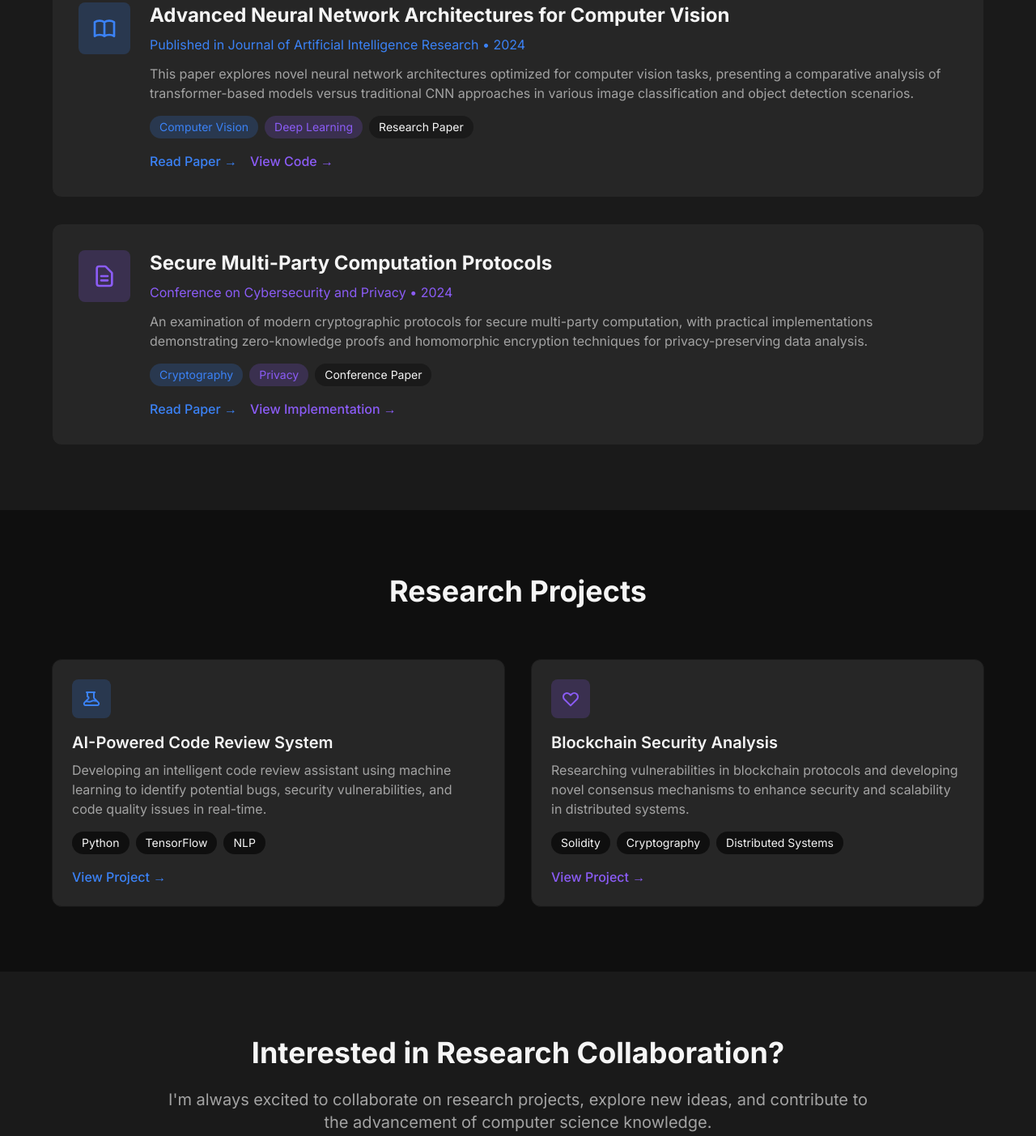
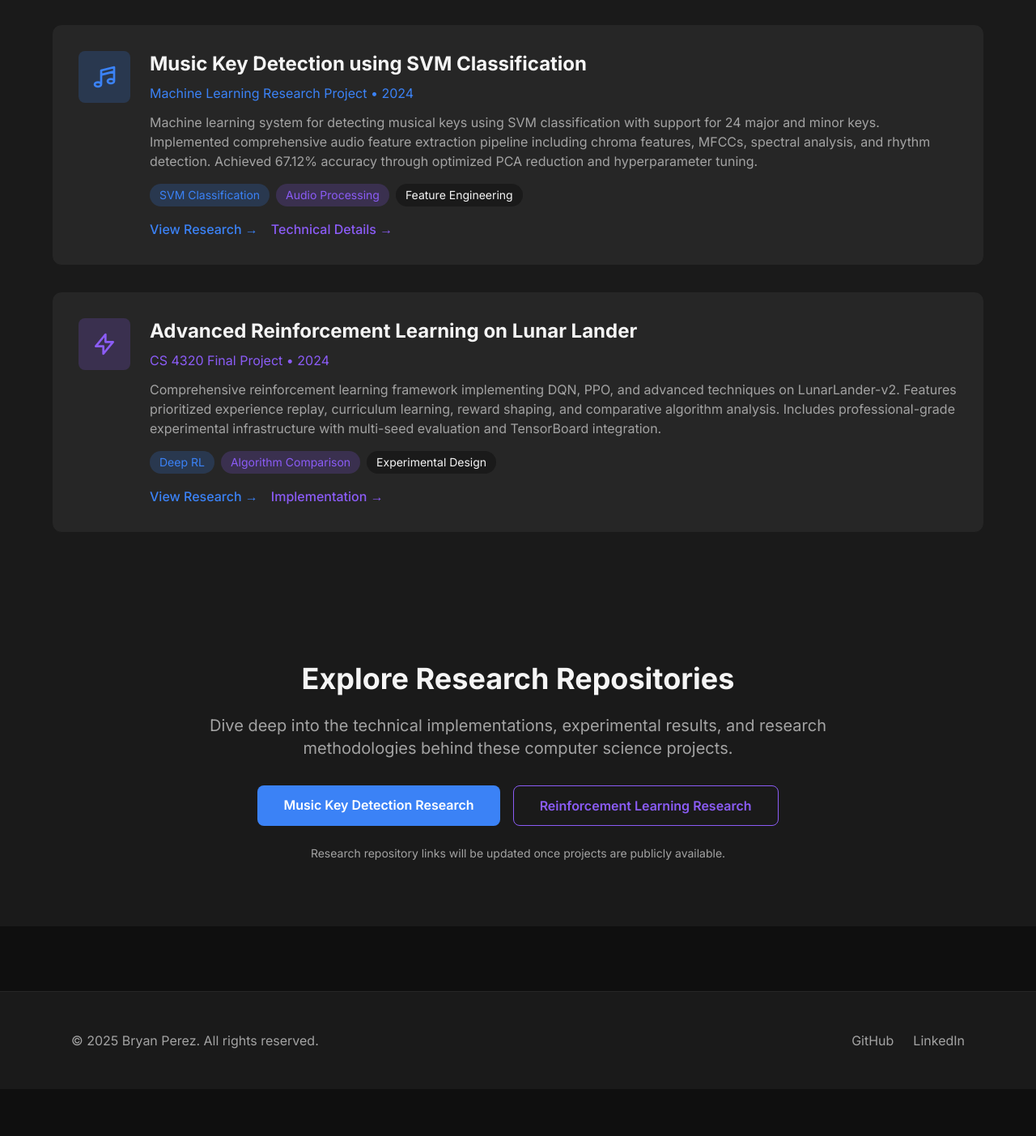
Before and after one commit to BryanPMX/Professional_Portfolio, an Astro site: page /research in a window 1280 px wide. Shown: the part 1188-2591 px from the top of the page at 81% size. After the commit the page ends 2533 px from the top, so only its background shows below. Built offline with nearby package versions, Linux system fonts and the light colour scheme; Astro itself is replaced by a stand-in of ours.

Commit message:
Implement research section with actual research projects
- Add Music Key Detection research project (SVM classification for musical keys)
- Add Advanced Reinforcement Learning research project (DQN, PPO on Lunar Lander)
- Update research areas to reflect actual research domains
- Include detailed technical descriptions and methodologies
- Add proper research project categorization and tags
- Update call-to-action to focus on research repositories
- Maintain professional presentation with technical depth

```diff
--- a/src/pages/research.astro
+++ b/src/pages/research.astro
@@ -34,12 +34,12 @@ import Layout from '../layouts/Layout.astro';
                 <path stroke-linecap="round" stroke-linejoin="round" stroke-width="2" d="M9.663 17h4.673M12 3v1m6.364 1.636l-.707.707M21 12h-1M4 12H3m3.343-5.657l-.707-.707m2.828 9.9a5 5 0 117.072 0l-.548.547A3.374 3.374 0 0014 18.469V19a2 2 0 11-4 0v-.531c0-.895-.356-1.754-.988-2.386l-.548-.547z"/>
               </svg>
             </div>
-            <h3 class="text-xl font-semibold mb-2">Artificial Intelligence</h3>
-            <p class="text-dark-text-secondary mb-4">Exploring machine learning algorithms, neural networks, and AI applications in real-world scenarios.</p>
+            <h3 class="text-xl font-semibold mb-2">Machine Learning & AI</h3>
+            <p class="text-dark-text-secondary mb-4">Developing SVM-based music key detection systems and exploring advanced AI algorithms for real-world applications.</p>
             <div class="flex flex-wrap gap-2">
-              <span class="px-3 py-1 bg-dark-bg rounded-full text-sm">Machine Learning</span>
-              <span class="px-3 py-1 bg-dark-bg rounded-full text-sm">Neural Networks</span>
-              <span class="px-3 py-1 bg-dark-bg rounded-full text-sm">Computer Vision</span>
+              <span class="px-3 py-1 bg-dark-bg rounded-full text-sm">SVM Classification</span>
+              <span class="px-3 py-1 bg-dark-bg rounded-full text-sm">Music Information Retrieval</span>
+              <span class="px-3 py-1 bg-dark-bg rounded-full text-sm">Feature Engineering</span>
             </div>
           </div>
 
@@ -47,15 +47,15 @@ import Layout from '../layouts/Layout.astro';
           <div class="bg-dark-card p-6 rounded-xl border border-dark-surface hover:border-accent-purple/50 transition-all duration-200 hover:scale-105">
             <div class="w-12 h-12 bg-accent-purple/20 rounded-lg flex items-center justify-center mb-4">
               <svg class="w-6 h-6 text-accent-purple" fill="none" stroke="currentColor" viewBox="0 0 24 24">
-                <path stroke-linecap="round" stroke-linejoin="round" stroke-width="2" d="M9 19v-6a2 2 0 00-2-2H5a2 2 0 00-2 2v6a2 2 0 002 2h2a2 2 0 002-2zm0 0V9a2 2 0 012-2h2a2 2 0 012 2v10m-6 0a2 2 0 002 2h2a2 2 0 002-2m0 0V5a2 2 0 012-2h2a2 2 0 012 2v14a2 2 0 01-2 2h-2a2 2 0 01-2-2z"/>
+                <path stroke-linecap="round" stroke-linejoin="round" stroke-width="2" d="M9.663 17h4.673M12 3v1m6.364 1.636l-.707.707M21 12h-1M4 12H3m3.343-5.657l-.707-.707m2.828 9.9a5 5 0 117.072 0l-.548.547A3.374 3.374 0 0014 18.469V19a2 2 0 11-4 0v-.531c0-.895-.356-1.754-.988-2.386l-.548-.547z"/>
               </svg>
             </div>
-            <h3 class="text-xl font-semibold mb-2">Data Science & Analytics</h3>
-            <p class="text-dark-text-secondary mb-4">Investigating data-driven approaches, statistical modeling, and big data processing techniques.</p>
+            <h3 class="text-xl font-semibold mb-2">Reinforcement Learning</h3>
+            <p class="text-dark-text-secondary mb-4">Implementing advanced RL algorithms including DQN, PPO, and prioritized experience replay on complex environments.</p>
             <div class="flex flex-wrap gap-2">
-              <span class="px-3 py-1 bg-dark-bg rounded-full text-sm">Big Data</span>
-              <span class="px-3 py-1 bg-dark-bg rounded-full text-sm">Statistics</span>
-              <span class="px-3 py-1 bg-dark-bg rounded-full text-sm">Data Mining</span>
+              <span class="px-3 py-1 bg-dark-bg rounded-full text-sm">Deep Q-Networks</span>
+              <span class="px-3 py-1 bg-dark-bg rounded-full text-sm">Policy Optimization</span>
+              <span class="px-3 py-1 bg-dark-bg rounded-full text-sm">Experience Replay</span>
             </div>
           </div>
 
@@ -66,87 +66,87 @@ import Layout from '../layouts/Layout.astro';
                 <path stroke-linecap="round" stroke-linejoin="round" stroke-width="2" d="M12 15v2m-6 4h12a2 2 0 002-2v-6a2 2 0 00-2-2H6a2 2 0 00-2 2v6a2 2 0 002 2zm10-10V7a4 4 0 00-8 0v4h8z"/>
               </svg>
             </div>
-            <h3 class="text-xl font-semibold mb-2">Cybersecurity</h3>
-            <p class="text-dark-text-secondary mb-4">Researching security protocols, encryption methods, and defensive strategies against cyber threats.</p>
+            <h3 class="text-xl font-semibold mb-2">Algorithm Optimization</h3>
+            <p class="text-dark-text-secondary mb-4">Researching performance optimization techniques, curriculum learning, and comparative algorithm analysis.</p>
             <div class="flex flex-wrap gap-2">
-              <span class="px-3 py-1 bg-dark-bg rounded-full text-sm">Cryptography</span>
-              <span class="px-3 py-1 bg-dark-bg rounded-full text-sm">Network Security</span>
-              <span class="px-3 py-1 bg-dark-bg rounded-full text-sm">Ethical Hacking</span>
+              <span class="px-3 py-1 bg-dark-bg rounded-full text-sm">Hyperparameter Tuning</span>
+              <span class="px-3 py-1 bg-dark-bg rounded-full text-sm">Curriculum Learning</span>
+              <span class="px-3 py-1 bg-dark-bg rounded-full text-sm">Performance Benchmarking</span>
             </div>
           </div>
         </div>
       </div>
     </section>
 
-    <!-- Publications & Papers -->
+    <!-- Research Projects -->
     <section class="py-20 px-6 bg-dark-surface">
       <div class="max-w-6xl mx-auto">
-        <h2 class="text-3xl lg:text-4xl font-bold text-center mb-16">Publications & Papers</h2>
+        <h2 class="text-3xl lg:text-4xl font-bold text-center mb-16">Research Projects</h2>
         <div class="space-y-8">
-          <!-- Publication 1 -->
+          <!-- Music Key Detection Research -->
           <div class="bg-dark-card p-8 rounded-xl border border-dark-surface">
             <div class="flex flex-col lg:flex-row lg:items-start gap-6">
               <div class="flex-shrink-0">
                 <div class="w-16 h-16 bg-accent/20 rounded-lg flex items-center justify-center">
                   <svg class="w-8 h-8 text-accent" fill="none" stroke="currentColor" viewBox="0 0 24 24">
-                    <path stroke-linecap="round" stroke-linejoin="round" stroke-width="2" d="M12 6.253v13m0-13C10.832 5.477 9.246 5 7.5 5S4.168 5.477 3 6.253v13C4.168 18.477 5.754 18 7.5 18s3.332.477 4.5 1.253m0-13C13.168 5.477 14.754 5 16.5 5c1.746 0 3.332.477 4.5 1.253v13C19.832 18.477 18.246 18 16.5 18c-1.746 0-3.332.477-4.5 1.253"/>
+                    <path stroke-linecap="round" stroke-linejoin="round" stroke-width="2" d="M9 19V6l12-3v13M9 19c0 1.105-1.343 2-3 2s-3-.895-3-2 1.343-2 3-2 3 .895 3 2zm12-3c0 1.105-1.343 2-3 2s-3-.895-3-2 1.343-2 3-2 3 .895 3 2zM9 10l12-3"/>
                   </svg>
                 </div>
               </div>
               <div class="flex-1">
-                <h3 class="text-2xl font-bold mb-2">Advanced Neural Network Architectures for Computer Vision</h3>
-                <p class="text-accent mb-3">Published in Journal of Artificial Intelligence Research • 2024</p>
+                <h3 class="text-2xl font-bold mb-2">Music Key Detection using SVM Classification</h3>
+                <p class="text-accent mb-3">Machine Learning Research Project • 2024</p>
                 <p class="text-dark-text-secondary mb-4">
-                  This paper explores novel neural network architectures optimized for computer vision tasks,
-                  presenting a comparative analysis of transformer-based models versus traditional CNN approaches
-                  in various image classification and object detection scenarios.
+                  Machine learning system for detecting musical keys using SVM classification with support for 24 major and minor keys.
+                  Implemented comprehensive audio feature extraction pipeline including chroma features, MFCCs, spectral analysis,
+                  and rhythm detection. Achieved 67.12% accuracy through optimized PCA reduction and hyperparameter tuning.
                 </p>
                 <div class="flex flex-wrap gap-2 mb-4">
-                  <span class="px-3 py-1 bg-accent/20 text-accent rounded-full text-sm">Computer Vision</span>
-                  <span class="px-3 py-1 bg-accent-purple/20 text-accent-purple rounded-full text-sm">Deep Learning</span>
-                  <span class="px-3 py-1 bg-dark-surface text-dark-text rounded-full text-sm">Research Paper</span>
+                  <span class="px-3 py-1 bg-accent/20 text-accent rounded-full text-sm">SVM Classification</span>
+                  <span class="px-3 py-1 bg-accent-purple/20 text-accent-purple rounded-full text-sm">Audio Processing</span>
+                  <span class="px-3 py-1 bg-dark-surface text-dark-text rounded-full text-sm">Feature Engineering</span>
                 </div>
                 <div class="flex gap-4">
                   <a href="#" class="text-accent hover:text-accent-hover transition-colors font-medium">
-                    Read Paper →
+                    View Research →
                   </a>
                   <a href="#" class="text-accent-purple hover:text-accent-purple-hover transition-colors font-medium">
-                    View Code →
+                    Technical Details →
                   </a>
                 </div>
               </div>
             </div>
           </div>
 
-          <!-- Publication 2 -->
+          <!-- Reinforcement Learning Research -->
           <div class="bg-dark-card p-8 rounded-xl border border-dark-surface">
             <div class="flex flex-col lg:flex-row lg:items-start gap-6">
               <div class="flex-shrink-0">
                 <div class="w-16 h-16 bg-accent-purple/20 rounded-lg flex items-center justify-center">
                   <svg class="w-8 h-8 text-accent-purple" fill="none" stroke="currentColor" viewBox="0 0 24 24">
-                    <path stroke-linecap="round" stroke-linejoin="round" stroke-width="2" d="M9 12h6m-6 4h6m2 5H7a2 2 0 01-2-2V5a2 2 0 012-2h5.586a1 1 0 01.707.293l5.414 5.414a1 1 0 01.293.707V19a2 2 0 01-2 2z"/>
+                    <path stroke-linecap="round" stroke-linejoin="round" stroke-width="2" d="M13 10V3L4 14h7v7l9-11h-7z"/>
                   </svg>
                 </div>
               </div>
               <div class="flex-1">
-                <h3 class="text-2xl font-bold mb-2">Secure Multi-Party Computation Protocols</h3>
-                <p class="text-accent-purple mb-3">Conference on Cybersecurity and Privacy • 2024</p>
+                <h3 class="text-2xl font-bold mb-2">Advanced Reinforcement Learning on Lunar Lander</h3>
+                <p class="text-accent-purple mb-3">CS 4320 Final Project • 2024</p>
                 <p class="text-dark-text-secondary mb-4">
-                  An examination of modern cryptographic protocols for secure multi-party computation,
-                  with practical implementations demonstrating zero-knowledge proofs and homomorphic
-                  encryption techniques for privacy-preserving data analysis.
+                  Comprehensive reinforcement learning framework implementing DQN, PPO, and advanced techniques on LunarLander-v2.
+                  Features prioritized experience replay, curriculum learning, reward shaping, and comparative algorithm analysis.
+                  Includes professional-grade experimental infrastructure with multi-seed evaluation and TensorBoard integration.
                 </p>
                 <div class="flex flex-wrap gap-2 mb-4">
-                  <span class="px-3 py-1 bg-accent/20 text-accent rounded-full text-sm">Cryptography</span>
-                  <span class="px-3 py-1 bg-accent-purple/20 text-accent-purple rounded-full text-sm">Privacy</span>
-                  <span class="px-3 py-1 bg-dark-surface text-dark-text rounded-full text-sm">Conference Paper</span>
+                  <span class="px-3 py-1 bg-accent/20 text-accent rounded-full text-sm">Deep RL</span>
+                  <span class="px-3 py-1 bg-accent-purple/20 text-accent-purple rounded-full text-sm">Algorithm Comparison</span>
+                  <span class="px-3 py-1 bg-dark-surface text-dark-text rounded-full text-sm">Experimental Design</span>
                 </div>
                 <div class="flex gap-4">
                   <a href="#" class="text-accent hover:text-accent-hover transition-colors font-medium">
-                    Read Paper →
+                    View Research →
                   </a>
                   <a href="#" class="text-accent-purple hover:text-accent-purple-hover transition-colors font-medium">
-                    View Implementation →
+                    Implementation →
                   </a>
                 </div>
               </div>
@@ -156,81 +156,34 @@ import Layout from '../layouts/Layout.astro';
       </div>
     </section>
 
-    <!-- Research Projects -->
-    <section class="py-20 px-6">
-      <div class="max-w-6xl mx-auto">
-        <h2 class="text-3xl lg:text-4xl font-bold text-center mb-16">Research Projects</h2>
-        <div class="grid grid-cols-1 md:grid-cols-2 gap-8">
-          <!-- Research Project 1 -->
-          <div class="bg-dark-card p-6 rounded-xl border border-dark-surface hover:border-accent/50 transition-all duration-200 hover:scale-105">
-            <div class="w-12 h-12 bg-accent/20 rounded-lg flex items-center justify-center mb-4">
-              <svg class="w-6 h-6 text-accent" fill="none" stroke="currentColor" viewBox="0 0 24 24">
-                <path stroke-linecap="round" stroke-linejoin="round" stroke-width="2" d="M19.428 15.428a2 2 0 00-1.022-.547l-2.387-.477a6 6 0 00-3.86.517l-.318.158a6 6 0 01-3.86.517L6.05 15.21a2 2 0 00-1.806.547M8 4h8l-1 1v5.172a2 2 0 00.586 1.414l5 5c1.26 1.26.367 3.414-1.415 3.414H4.828c-1.782 0-2.674-2.154-1.414-3.414l5-5A2 2 0 007 9.172V5L6 4H8z"/>
-              </svg>
-            </div>
-            <h3 class="text-xl font-semibold mb-2">AI-Powered Code Review System</h3>
-            <p class="text-dark-text-secondary mb-4">
-              Developing an intelligent code review assistant using machine learning to identify
-              potential bugs, security vulnerabilities, and code quality issues in real-time.
-            </p>
-            <div class="flex flex-wrap gap-2 mb-4">
-              <span class="px-3 py-1 bg-dark-bg rounded-full text-sm">Python</span>
-              <span class="px-3 py-1 bg-dark-bg rounded-full text-sm">TensorFlow</span>
-              <span class="px-3 py-1 bg-dark-bg rounded-full text-sm">NLP</span>
-            </div>
-            <a href="#" class="text-accent hover:text-accent-hover transition-colors font-medium">
-              View Project →
-            </a>
-          </div>
-
-          <!-- Research Project 2 -->
-          <div class="bg-dark-card p-6 rounded-xl border border-dark-surface hover:border-accent-purple/50 transition-all duration-200 hover:scale-105">
-            <div class="w-12 h-12 bg-accent-purple/20 rounded-lg flex items-center justify-center mb-4">
-              <svg class="w-6 h-6 text-accent-purple" fill="none" stroke="currentColor" viewBox="0 0 24 24">
-                <path stroke-linecap="round" stroke-linejoin="round" stroke-width="2" d="M4.318 6.318a4.5 4.5 0 000 6.364L12 20.364l7.682-7.682a4.5 4.5 0 00-6.364-6.364L12 7.636l-1.318-1.318a4.5 4.5 0 00-6.364 0z"/>
-              </svg>
-            </div>
-            <h3 class="text-xl font-semibold mb-2">Blockchain Security Analysis</h3>
-            <p class="text-dark-text-secondary mb-4">
-              Researching vulnerabilities in blockchain protocols and developing novel
-              consensus mechanisms to enhance security and scalability in distributed systems.
-            </p>
-            <div class="flex flex-wrap gap-2 mb-4">
-              <span class="px-3 py-1 bg-dark-bg rounded-full text-sm">Solidity</span>
-              <span class="px-3 py-1 bg-dark-bg rounded-full text-sm">Cryptography</span>
-              <span class="px-3 py-1 bg-dark-bg rounded-full text-sm">Distributed Systems</span>
-            </div>
-            <a href="#" class="text-accent-purple hover:text-accent-purple-hover transition-colors font-medium">
-              View Project →
-            </a>
-          </div>
-        </div>
-      </div>
-    </section>
 
     <!-- Call to Action -->
     <section class="py-20 px-6 bg-dark-surface">
       <div class="max-w-4xl mx-auto text-center">
-        <h2 class="text-3xl lg:text-4xl font-bold mb-6">Interested in Research Collaboration?</h2>
+        <h2 class="text-3xl lg:text-4xl font-bold mb-6">Explore Research Repositories</h2>
         <p class="text-xl text-dark-text-secondary mb-8">
-          I'm always excited to collaborate on research projects, explore new ideas, and contribute to
-          the advancement of computer science knowledge.
+          Dive deep into the technical implementations, experimental results, and research methodologies
+          behind these computer science projects.
         </p>
         <div class="flex flex-col sm:flex-row gap-4 justify-center">
           <a
-            href="/contact"
+            href="#"
+            target="_blank"
             class="bg-accent hover:bg-accent-hover text-white px-8 py-3 rounded-lg font-semibold transition-all duration-200 hover:scale-105"
           >
-            Discuss Research Ideas
+            Music Key Detection Research
           </a>
           <a
             href="#"
             target="_blank"
-            class="border border-accent text-accent hover:bg-accent hover:text-white px-8 py-3 rounded-lg font-semibold transition-all duration-200 hover:scale-105"
+            class="border border-accent-purple text-accent-purple hover:bg-accent-purple hover:text-white px-8 py-3 rounded-lg font-semibold transition-all duration-200 hover:scale-105"
           >
-            View Research Repository
+            Reinforcement Learning Research
           </a>
         </div>
+        <p class="text-sm text-dark-text-secondary mt-6">
+          Research repository links will be updated once projects are publicly available.
+        </p>
       </div>
     </section>
   </div>
```
